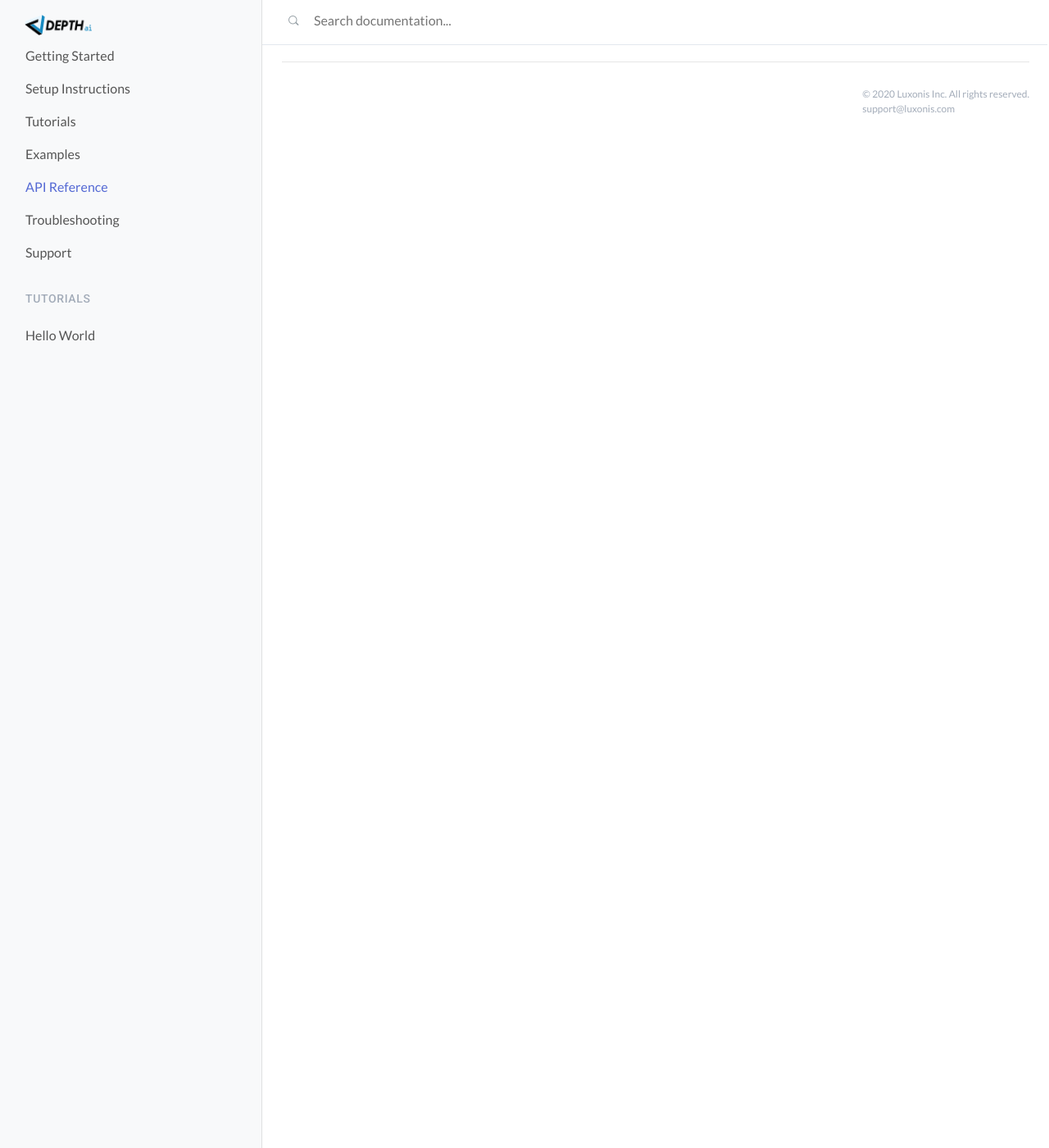
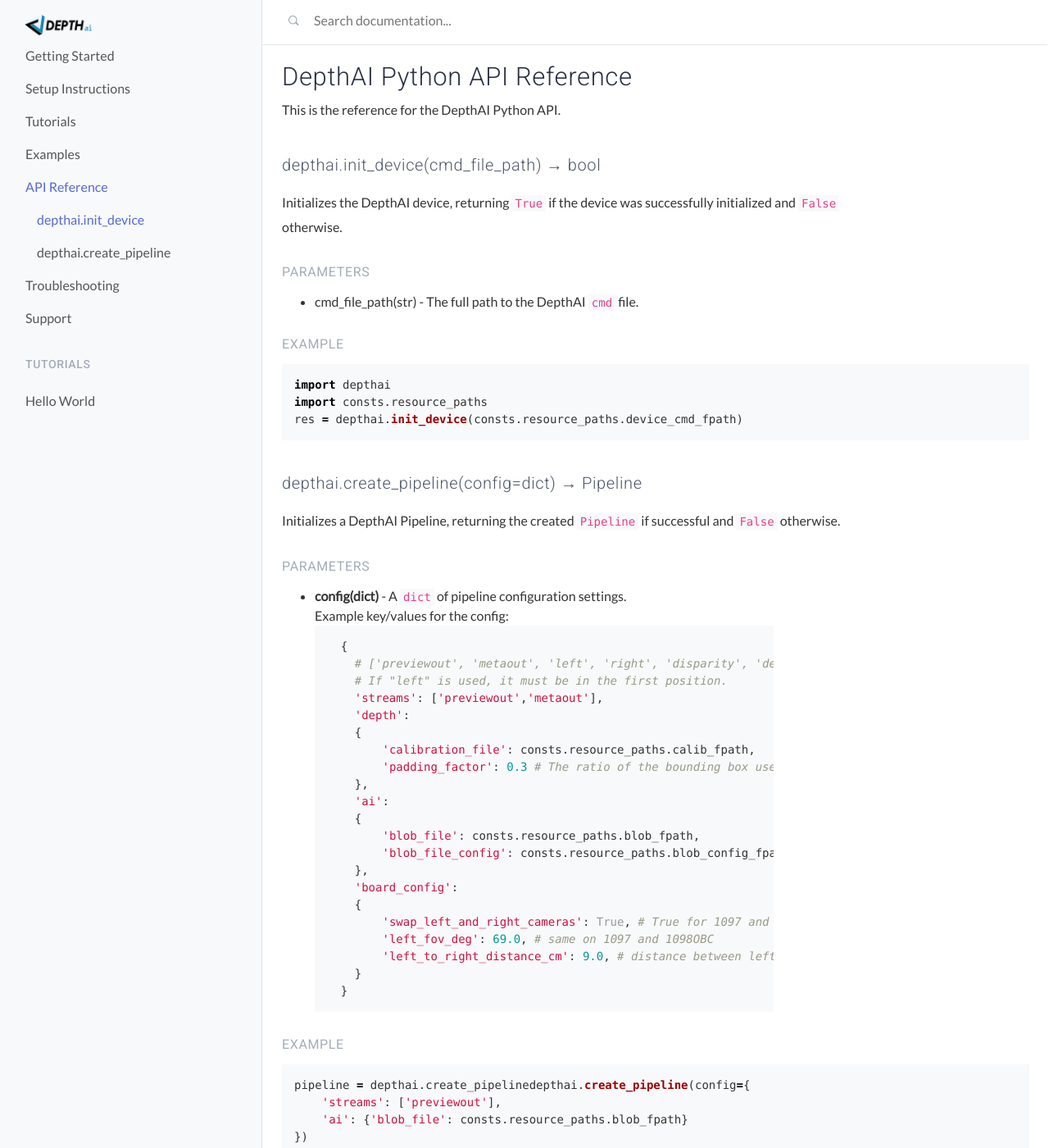
Before and after one commit to luxonis/depthai-docs-website, a Jekyll site: the page built from api.md, in a window 1280 px wide and 1400 px high. Shown: the whole window at 82% size. Built offline with Jekyll 4.4.1, drawn with Linux system fonts in a browser that asks for light colours; nearby versions of some CDN libraries.

Commit message:
Start of API reference

````diff
--- /dev/null
+++ b/api.md
@@ -0,0 +1,68 @@
+---
+layout: default
+title: DepthAI Python API Reference
+toc_title: API Reference
+description: The official API for interacting with your DepthAI board.
+order: 5
+---
+
+# {{page.title}}
+
+This is the reference for the DepthAI Python API.
+
+### depthai.init_device(cmd_file_path) → bool
+
+Initializes the DepthAI device, returning `True` if the device was successfully initialized and `False` otherwise.
+
+#### Parameters
+
+* cmd_file_path(str) - The full path to the DepthAI `cmd` file.
+
+#### Example
+
+```py
+import depthai
+import consts.resource_paths
+res = depthai.init_device(consts.resource_paths.device_cmd_fpath)
+```
+
+### depthai.create_pipeline(config=dict) → Pipeline
+
+Initializes a DepthAI Pipeline, returning the created `Pipeline` if successful and `False` otherwise.
+
+#### Parameters
+
+* __config(dict)__ -  A `dict` of pipeline configuration settings.
+    <br/>Example key/values for the config:
+    ```py
+    {
+      # ['previewout', 'metaout', 'left', 'right', 'disparity', 'depth_sipp']
+      # If "left" is used, it must be in the first position.
+      'streams': ['previewout','metaout'],
+      'depth':
+      {
+          'calibration_file': consts.resource_paths.calib_fpath,
+          'padding_factor': 0.3 # The ratio of the bounding box used for object detection
+      },
+      'ai':
+      {
+          'blob_file': consts.resource_paths.blob_fpath,
+          'blob_file_config': consts.resource_paths.blob_config_fpath
+      },
+      'board_config':
+      {
+          'swap_left_and_right_cameras': True, # True for 1097 and 1098OBC
+          'left_fov_deg': 69.0, # same on 1097 and 1098OBC
+          'left_to_right_distance_cm': 9.0, # distance between left & right grayscale cameras
+      }
+    }
+    ```
+
+#### Example
+
+```py
+pipeline = depthai.create_pipelinedepthai.create_pipeline(config={
+    'streams': ['previewout'],
+    'ai': {'blob_file': consts.resource_paths.blob_fpath}
+})
+```
--- a/js/application.js
+++ b/js/application.js
@@ -14,7 +14,7 @@
   extraListClasses: 'toc-list-mods',
   collapseDepth: 6,
   headingObjectCallback: tocTitleOrContent,
-  headingLabelCallback: removeStepNumbers
+  headingLabelCallback: labelModifier
 });
 
 function tocTitleOrContent(object, ele) {
@@ -24,6 +24,17 @@
   return object
 }
 
+function labelModifier(string) {
+  var string = removeStepNumbers(string)
+  var string = shortenMethodNames(string)
+  return string
+}
+
 function removeStepNumbers(string) {
   return string.replace(/^\d+\s/,'')
 }
+
+function shortenMethodNames(string) {
+  // "depthai.init_device(cmd_file_path) → bool" => "depthai.init_device"
+  return string.replace(/\([\w=,]*\)\s*→\s*\w+/,'')
+}
````
Also changed, not shown: _tutorials/hello_world.md (+7 -4 lines), api.html (deleted, +0 -7 lines).
